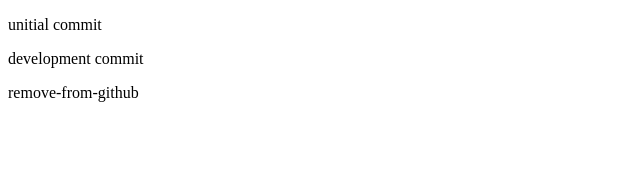
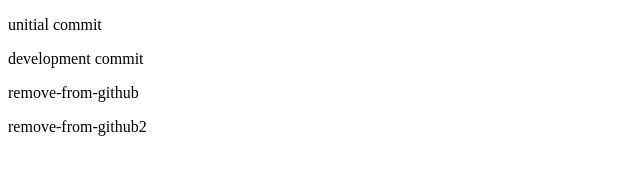
Before and after one commit to Kodmanspp/git_branches_lesson, a plain HTML site: page index.html in a window 1280 px wide. Shown: the whole page, without its empty margins (0-640 px from the left). Drawn offline with Linux system fonts and the light colour scheme.

Commit message:
remove-from-github2

```diff
--- a/index.html
+++ b/index.html
@@ -13,5 +13,7 @@
     <p>development commit</p>
 
     <p>remove-from-github</p>
+
+    <p>remove-from-github2</p>
     </body>
 </html>
```
